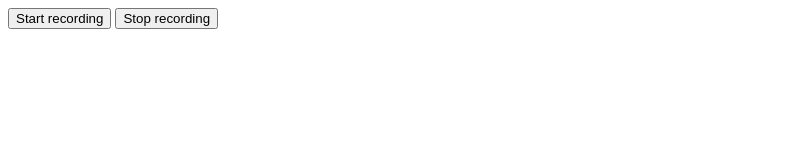
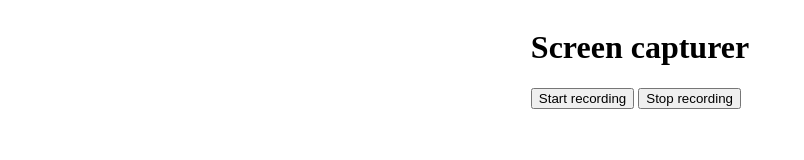
Before and after one commit to nikoleh/screen-capturer, a plain HTML site: page src/index.html in a window 1280 px wide. Shown: the whole page, without its empty margins (0-804 px from the left). Drawn offline with Linux system fonts and the light colour scheme.

Commit message:
Center content

```diff
--- a/src/css/app.css
+++ b/src/css/app.css
@@ -1,6 +1,8 @@
-#video-container {
-    height: 30%;
-    width: 30%;
+#content {
+    margin-left: auto;
+    margin-right: auto;
+    display: table;
+    max-width: 1000px;
 }
 
 #video-container > video {
--- a/src/index.html
+++ b/src/index.html
@@ -6,11 +6,14 @@
   <link rel="stylesheet" href="css/app.css">
 </head>
 <body>
-  <div id="buttons">
-    <button id="start" onclick="startRecording()">Start recording</button>
-    <button id="stop" onclick="stopRecording()">Stop recording</button>
+  <div id="content">
+    <h1>Screen capturer</h1>
+    <div id="buttons">
+      <button id="start" onclick="startRecording()">Start recording</button>
+      <button id="stop" onclick="stopRecording()">Stop recording</button>
+    </div>
+    <div id="video-container"></div>
   </div>
-  <div id="video-container"></div>
 
   <script src="./js/ui.js"></script>
   <script src="./js/recorder.js"></script>
```
